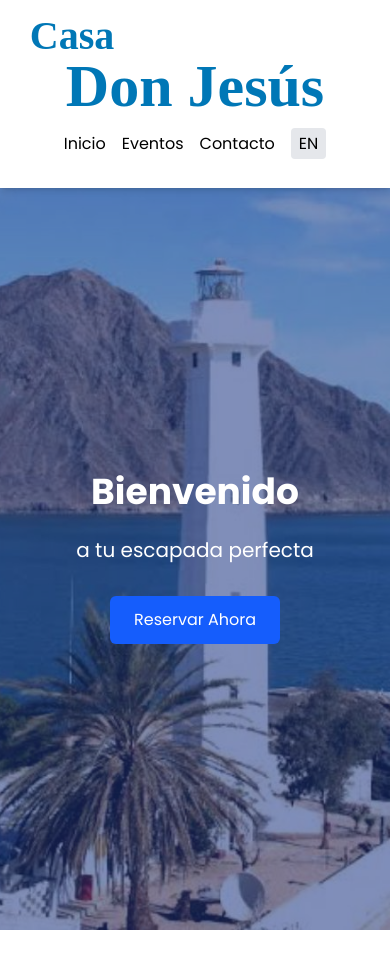
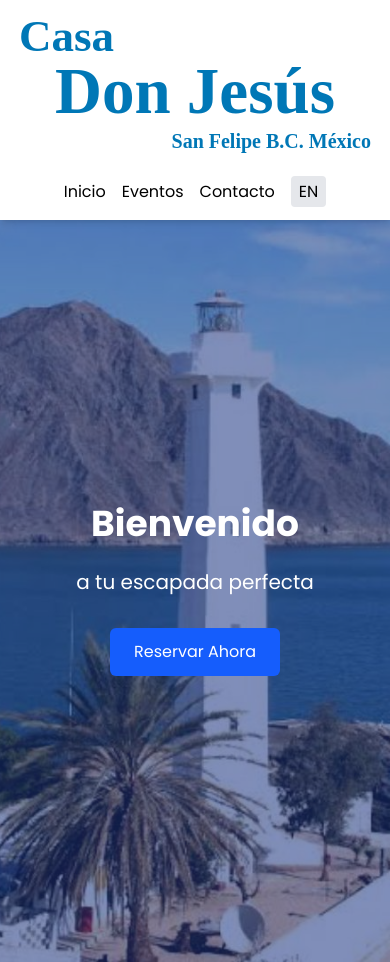
Before and after one commit to Itzli2000/don-jesus, an Astro site: page /es in a window 390 px wide. Shown: the top 962 px of the page. Built offline with nearby package versions, Linux system fonts and the light colour scheme; Astro itself is replaced by a stand-in of ours.

Commit message:
feat(Logo): add new line

```diff
--- a/src/components/DonJesusLogo.astro
+++ b/src/components/DonJesusLogo.astro
@@ -2,7 +2,10 @@
 
 ---
 
-<p class="text-[40px] leading-[40px]">
+<p class="text-[45px] leading-[40px]">
   Casa
-  <span class="block text-[60px] leading-[60px] px-9">Don Jesús</span>
+  <span class="block text-[65px] leading-[70px] px-9">Don Jesús</span>
+  <span class="block text-[20px] leading-[30px] text-right">
+    San Felipe B.C. México
+  </span>
 </p>
--- a/src/components/Header.astro
+++ b/src/components/Header.astro
@@ -15,7 +15,7 @@ const t = useTranslations(lang);
     </div>
 
     <nav>
-      <ul class="flex flex-row space-x-4 space-y-4 lg:space-y-0 lg:space-x-6 p-4 lg:p-0 items-center justify-center">
+      <ul class="flex flex-row space-x-4 space-y-4 lg:space-y-0 lg:space-x-6 px-4 pt-6 pb-0 lg:p-0 items-center justify-center">
         <li class="my-0 mx-2"><a href={`/${lang}`} class="block hover:text-blue-600">{t('nav.home')}</a></li>
         <li class="my-0 mx-2"><a href={`/${lang === 'en' ? 'en/events' : 'es/eventos'}`} class="block hover:text-blue-600">{t('nav.events')}</a></li>
         <li class="my-0 mx-2"><a href={`/${lang === 'en' ? 'en/contact' : 'es/contacto'}`} class="block hover:text-blue-600">{t('nav.contact')}</a></li>
--- a/src/components/ImageSlider.astro
+++ b/src/components/ImageSlider.astro
@@ -88,7 +88,7 @@ const t = useTranslations(lang);
   </div>
 </div>
 
-<script>
+<script is:inline>
   const modal = document.getElementById("imageModal");
   const modalContent = document.getElementById("modalContent");
   const closeModal = document.getElementById("closeModal");
@@ -99,12 +99,12 @@ const t = useTranslations(lang);
     throw new Error("Required modal elements not found");
   }
 
-  function openModal(index: number) {
+  function openModal(index) {
     const image = imageArray[index];
     const pictureElement = image.querySelector("picture");
     if (pictureElement && modalContent && modal) {
       // Clone the picture element to preserve the transition
-      const clonedPicture = pictureElement.cloneNode(true) as HTMLElement;
+      const clonedPicture = pictureElement.cloneNode(true);
       modalContent.innerHTML = "";
       modalContent.appendChild(clonedPicture);
       modal.classList.remove("hidden");
```
